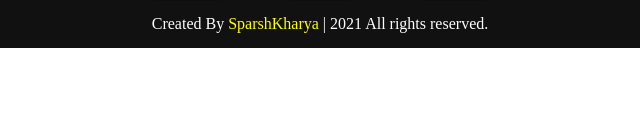
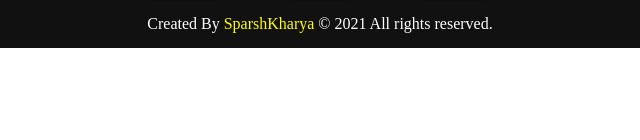
Before and after one commit to SparshKharya/Drawing-App, a plain HTML site: page index.html in a window 1280 px wide. Shown: the part 660-800 px from the top of the page, 320-960 px from the left. Drawn offline with nearby package versions, Linux system fonts and the light colour scheme.

Commit message:
Update index.html

```diff
--- a/index.html
+++ b/index.html
@@ -53,7 +53,7 @@
         <script src="https://ajax.googleapis.com/ajax/libs/jqueryui/1.11.4/jquery-ui.min.js"></script>
         <script src="javascript.js"></script><br>&nbsp;
         <footer>
-            <span>Created By <a href="#">SparshKharya</a> | <span class="far fa-copyright"></span> 2021 All rights reserved.</span>
+            <span>Created By <a href="#">SparshKharya</a> &copy; 2021 All rights reserved.</span>
         </footer>
     </body>
 </html>
```
